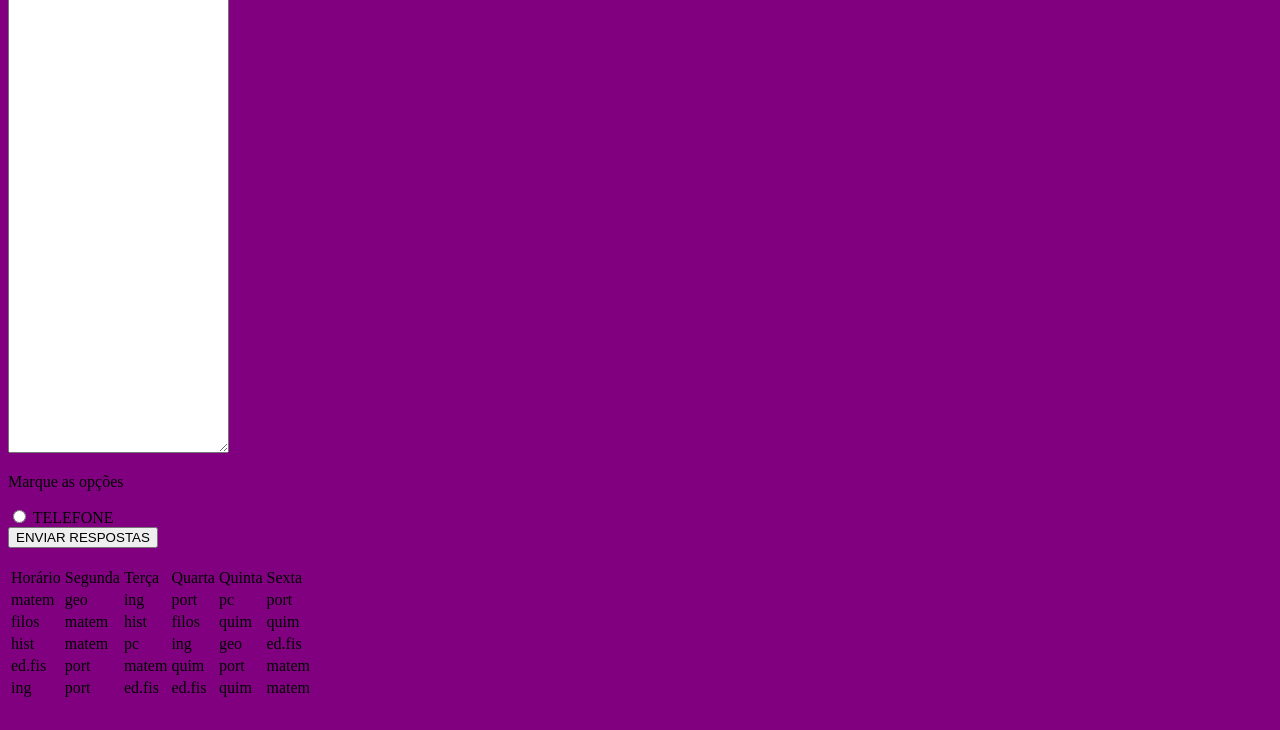
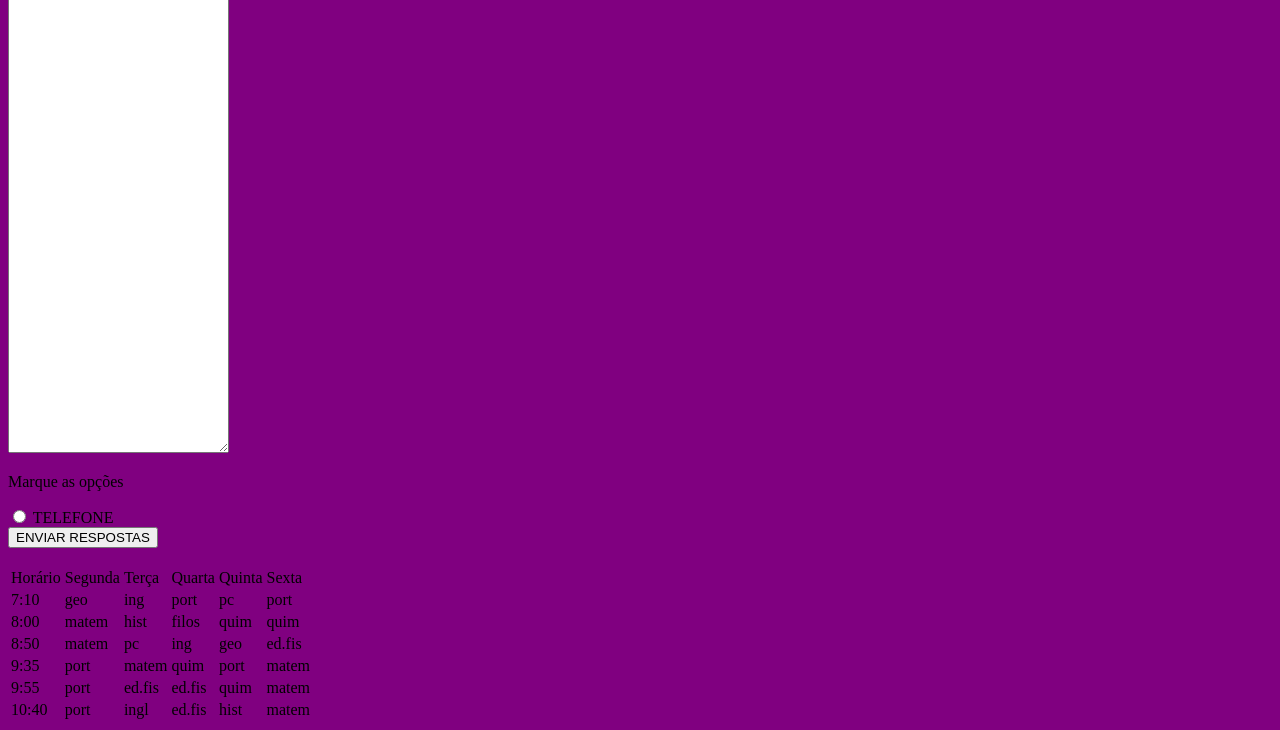
Before and after one commit to isabellycosmo/formulario, a plain HTML site: page index.html in a window 1280 px wide. Shown: the part 126-856 px from the top of the page. Before the commit the page ends 834 px from the top, so only its background shows below. Drawn offline with Linux system fonts and the light colour scheme.

Commit message:
Update index.html

```diff
--- a/index.html
+++ b/index.html
@@ -53,7 +53,7 @@
 
 		<tbody>
 			<tr>
-				<td>matem</td>
+				<td>7:10</td>
 				<td>geo</td>
 				<td>ing</td>
 				<td>port</td>
@@ -61,7 +61,7 @@
 				<td>port</td>
 			</tr>
 			<tr>
-				<td>filos</td>
+				<td>8:00</td>
 				<td>matem</td>
 				<td>hist</td>
 				<td>filos</td>
@@ -70,7 +70,7 @@
 			</tr>
 
 			<tr>
-				<td>hist</td>
+				<td>8:50</td>
 				<td>matem</td>
 				<td>pc</td>
 				<td>ing</td>
@@ -78,7 +78,7 @@
 				<td>ed.fis</td>
 			</tr>
 			<tr>
-				<td>ed.fis</td>
+				<td>9:35</td>
 				<td>port</td>
 				<td>matem</td>
 				<td>quim</td>
@@ -86,11 +86,19 @@
 				<td>matem</td>
 			</tr>
 			<tr>
-				<td>ing</td>
+				<td>9:55</td>
 				<td>port</td>
 				<td>ed.fis</td>
 				<td>ed.fis</td>
 				<td>quim</td>
+				<td>matem</td>
+			</tr>
+<tr>
+				<td>10:40</td>
+				<td>port</td>
+				<td>ingl</td>
+				<td>ed.fis</td>
+				<td>hist</td>
 				<td>matem</td>
 			</tr>
 
```
